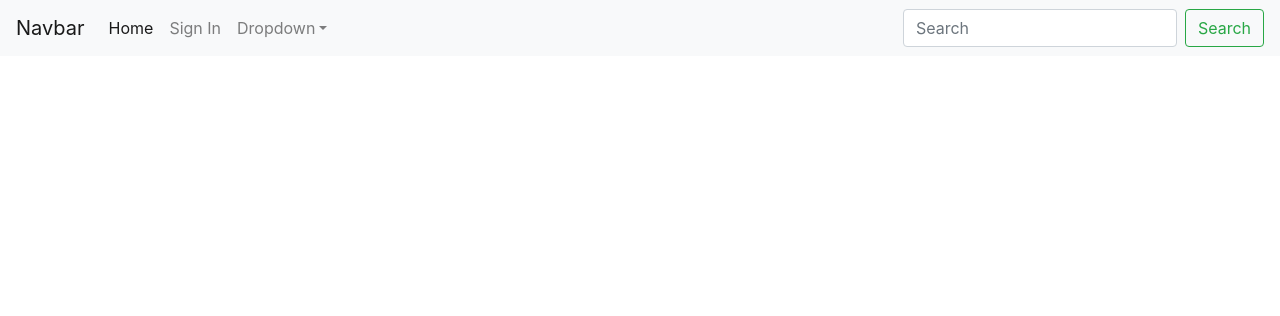
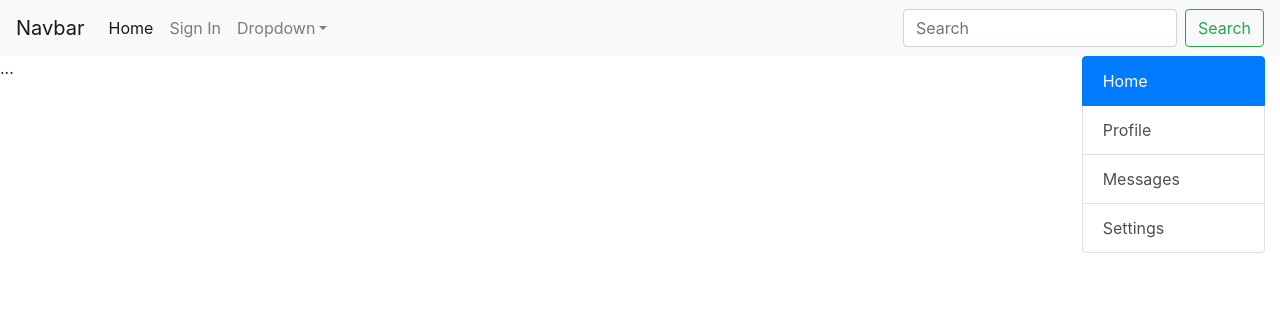
Before and after one commit to hunter10bt/tekwebProj, a PHP site: page /forum.php in a window 1280 px wide. Shown: the top 316 px of the page. Run offline with PHP 8.4, Linux system fonts and the light colour scheme.

Commit message:
added side navigation for forum page

```diff
--- a/forum.php
+++ b/forum.php
@@ -48,8 +48,27 @@
       </form>
     </div>
   </nav>
-  <div class="container-fluid" id="container">
-
+  <div class="container-fluid"id="container">
+    <div class="row">
+      <div class="col-xl-10">
+        <div class="row">
+          <div class="tab-content" id="nav-tabContent">
+            <div class="tab-pane fade show active" id="list-home" role="tabpanel" aria-labelledby="list-home-list">...</div>
+            <div class="tab-pane fade" id="list-profile" role="tabpanel" aria-labelledby="list-profile-list">...</div>
+            <div class="tab-pane fade" id="list-messages" role="tabpanel" aria-labelledby="list-messages-list">...</div>
+            <div class="tab-pane fade" id="list-settings" role="tabpanel" aria-labelledby="list-settings-list">...</div>
+          </div>
+        </div>
+      </div>
+      <div class="col-xl-2">
+        <div class="list-group" id="list-tab" role="tablist">
+          <a class="list-group-item list-group-item-action active" id="list-home-list" data-toggle="list" href="#list-home" role="tab" aria-controls="home">Home</a>
+          <a class="list-group-item list-group-item-action" id="list-profile-list" data-toggle="list" href="#list-profile" role="tab" aria-controls="profile">Profile</a>
+          <a class="list-group-item list-group-item-action" id="list-messages-list" data-toggle="list" href="#list-messages" role="tab" aria-controls="messages">Messages</a>
+          <a class="list-group-item list-group-item-action" id="list-settings-list" data-toggle="list" href="#list-settings" role="tab" aria-controls="settings">Settings</a>
+        </div>
+      </div>
+    </div>
   </div>
 </body>
 </html>
```
